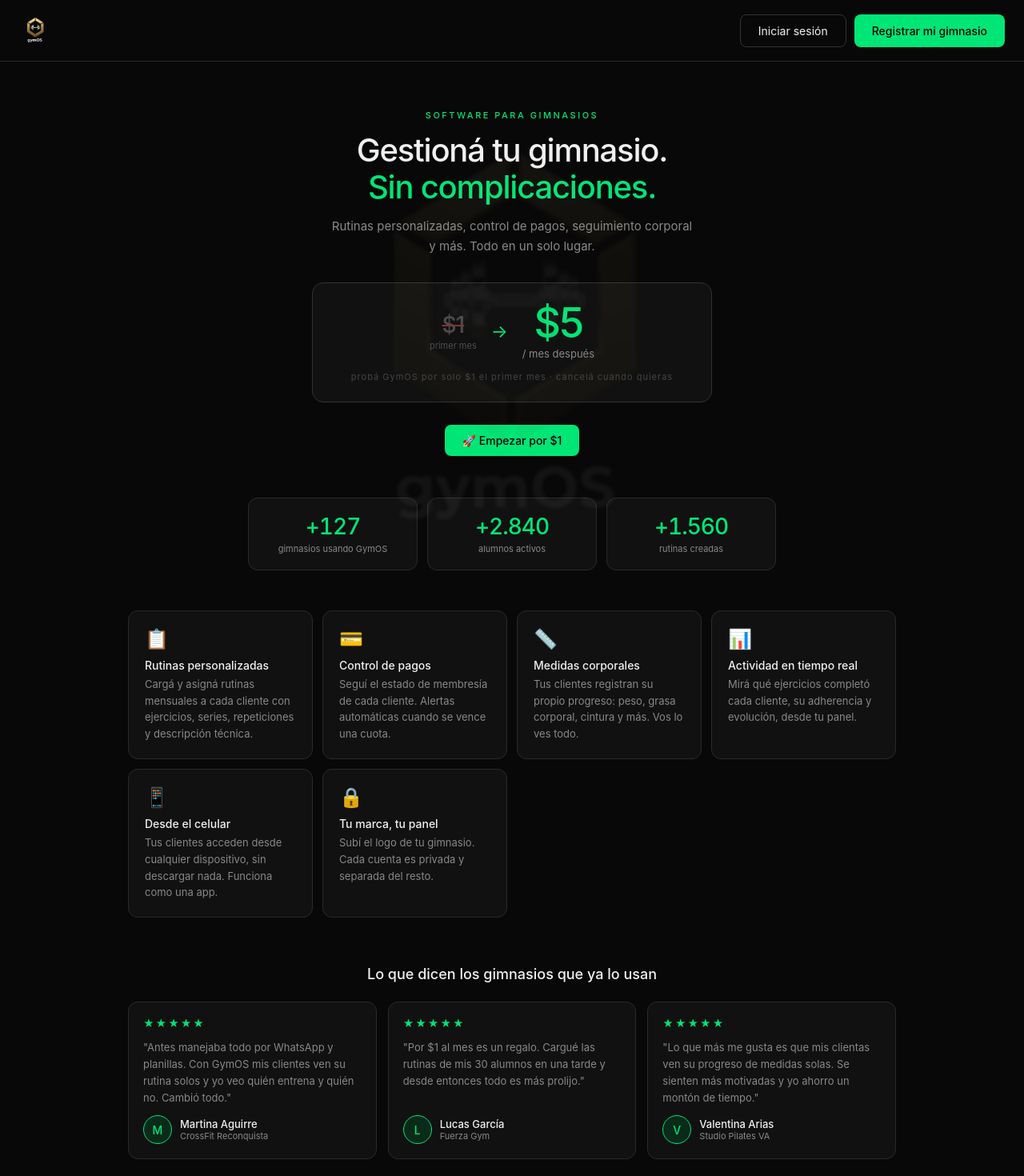
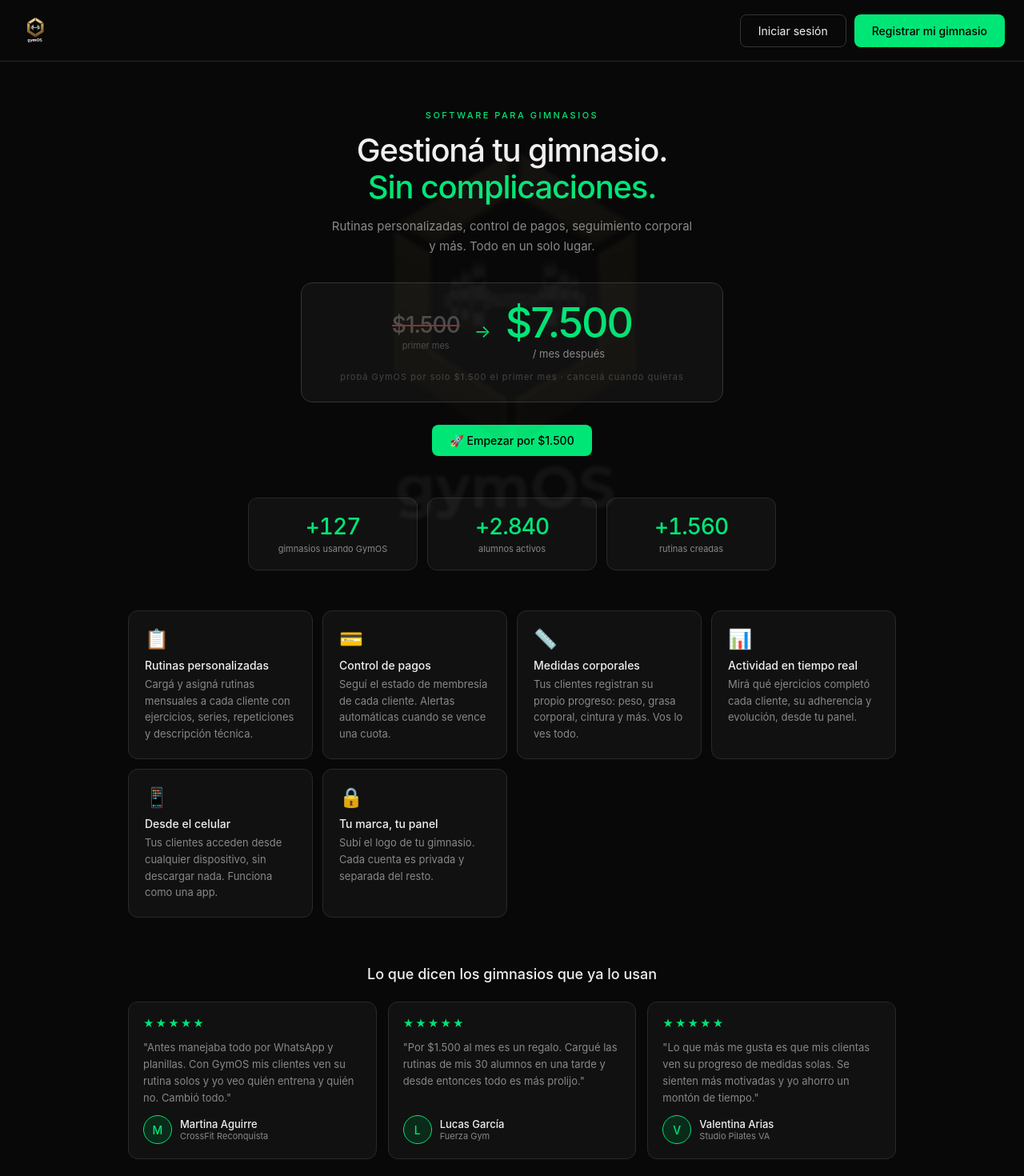
Before and after one commit to appolo1107/gymos, a React (Create React App) app: page / in a window 1280 px wide. Shown: the top 1470 px of the page at 80% size. Built offline with nearby package versions, Linux system fonts and the light colour scheme.

Commit message:
Corregir precios en landing

```diff
--- a/src/pages/Landing.jsx
+++ b/src/pages/Landing.jsx
@@ -48,7 +48,7 @@
 
   const reviews = [
     { name: 'Martina Aguirre', role: 'CrossFit Reconquista', text: 'Antes manejaba todo por WhatsApp y planillas. Con GymOS mis clientes ven su rutina solos y yo veo quién entrena y quién no. Cambió todo.', avatar: 'M' },
-    { name: 'Lucas García', role: 'Fuerza Gym', text: 'Por $1 al mes es un regalo. Cargué las rutinas de mis 30 alumnos en una tarde y desde entonces todo es más prolijo.', avatar: 'L' },
+    { name: 'Lucas García', role: 'Fuerza Gym', text: 'Por $1.500 al mes es un regalo. Cargué las rutinas de mis 30 alumnos en una tarde y desde entonces todo es más prolijo.', avatar: 'L' },
     { name: 'Valentina Arias', role: 'Studio Pilates VA', text: 'Lo que más me gusta es que mis clientas ven su progreso de medidas solas. Se sienten más motivadas y yo ahorro un montón de tiempo.', avatar: 'V' },
   ]
 
@@ -72,20 +72,20 @@
         <div className="landing-price-card landing-fade-in landing-delay-3">
           <div className="landing-price-row">
             <div className="landing-price-old">
-              <span className="landing-price-old-amount">$1</span>
+              <span className="landing-price-old-amount">$1.500</span>
               <span className="landing-price-old-label">primer mes</span>
             </div>
             <div className="landing-price-arrow">→</div>
             <div className="landing-price-new">
-              <span className="landing-price-amount">$5</span>
+              <span className="landing-price-amount">$7.500</span>
               <span className="landing-price-period">/ mes después</span>
             </div>
           </div>
-          <div className="landing-price-label">probá GymOS por solo $1 el primer mes · cancelá cuando quieras</div>
+          <div className="landing-price-label">probá GymOS por solo $1.500 el primer mes · cancelá cuando quieras</div>
         </div>
 
         <div className="landing-cta landing-fade-in landing-delay-3">
-          <Link to="/register" className="gbtn landing-cta-btn">🚀 Empezar por $1</Link>
+          <Link to="/register" className="gbtn landing-cta-btn">🚀 Empezar por $1.500</Link>
         </div>
       </div>
 
```
